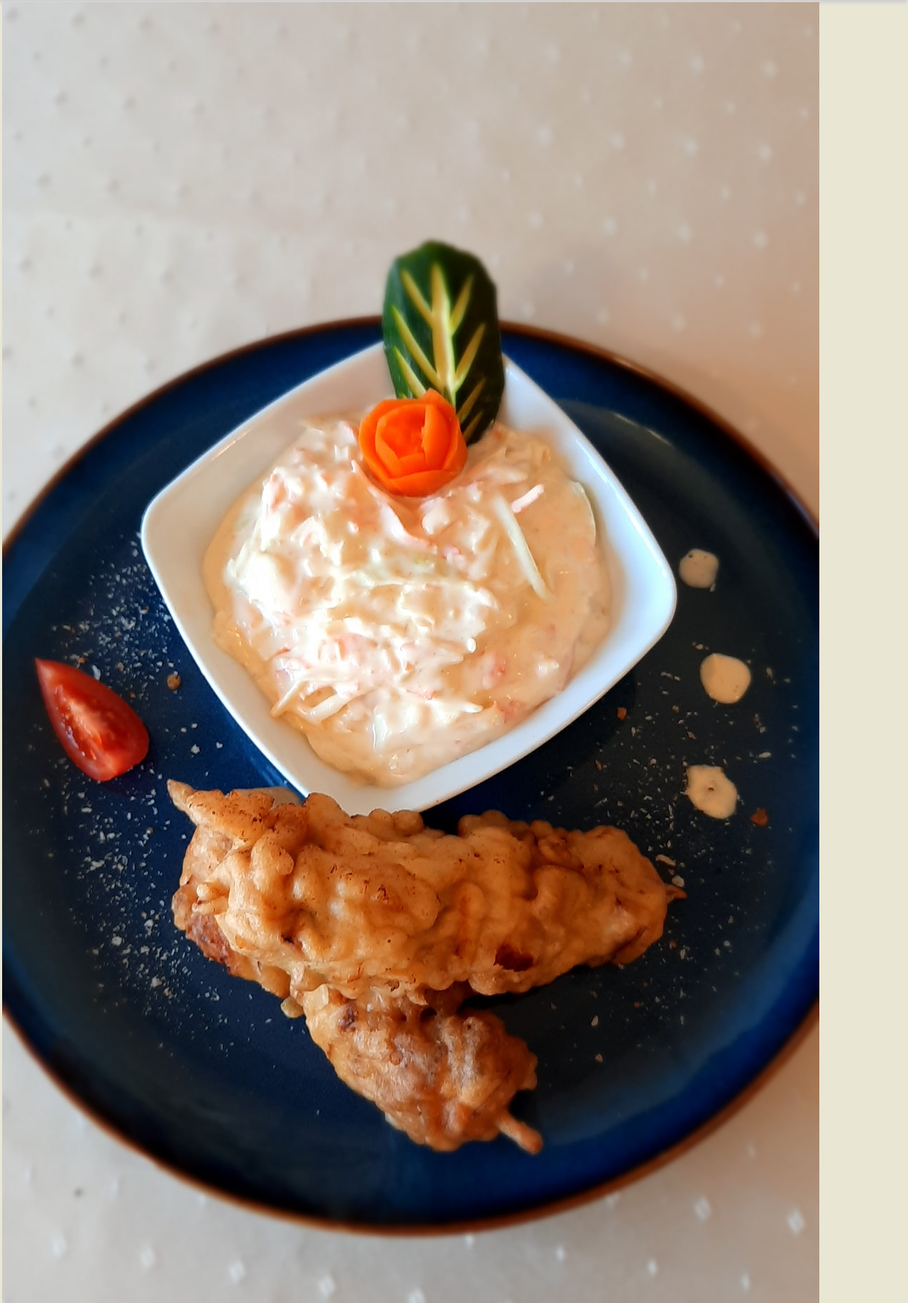
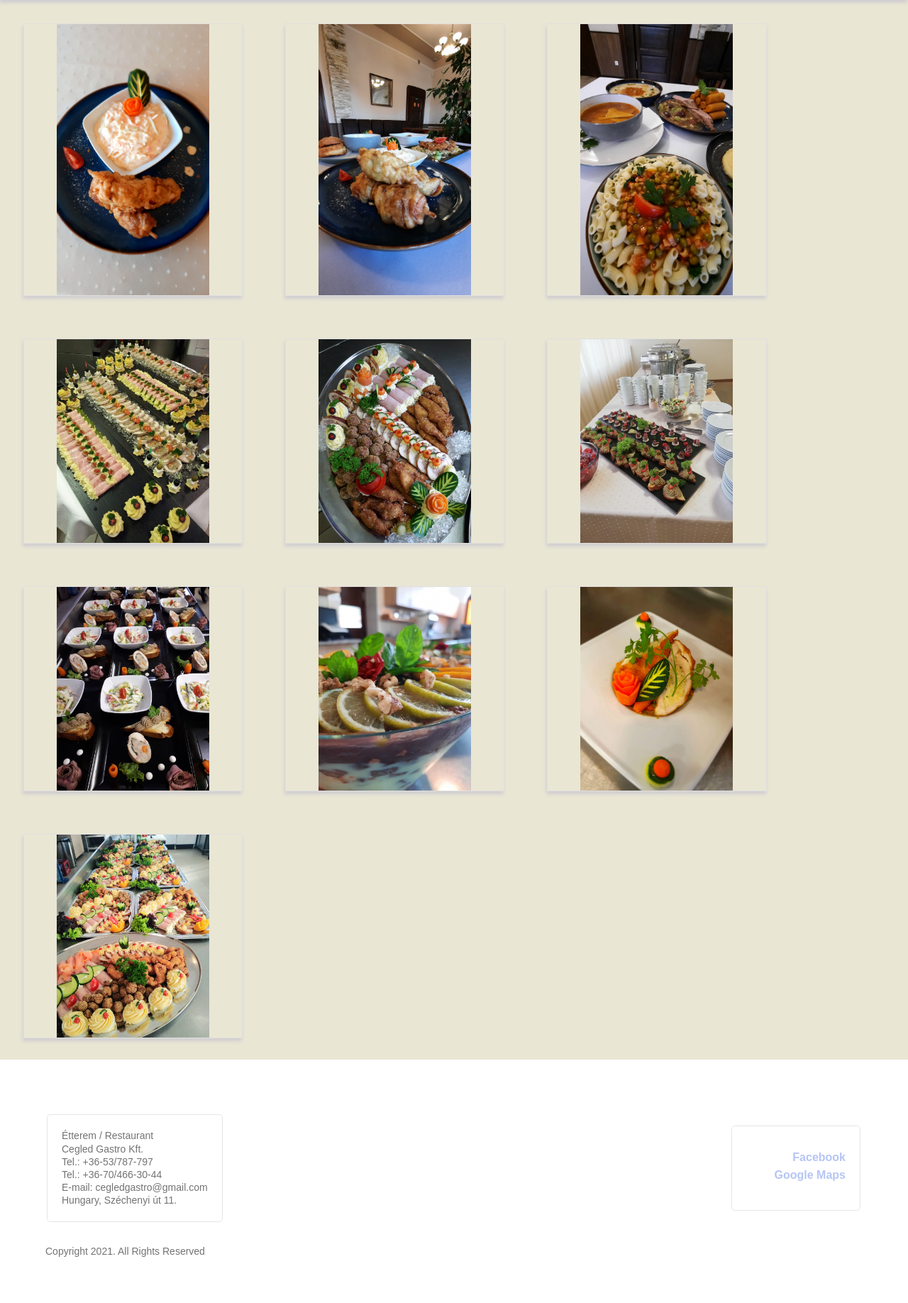
Before and after one commit to Divx1087/webterv-beadando, a PHP site: page /etelek.html in a window 1280 px wide; the page is wider, and only the part inside the window is pictured. Shown: the part 100-1936 px from the top of that part at 71% size. Run offline with PHP 8.4, Linux system fonts and the light colour scheme.

Commit message:
belepes iframe kozepre, etelek képek rendezese, white-space stb.

```diff
--- a/css/style.css
+++ b/css/style.css
@@ -93,8 +93,38 @@ div.galeria img {
   margin: auto;
   width: 100%;
   padding: 3px;
+  margin-right: auto;
+  margin-left: auto;
+  display: block;
 }
 
+div.galeria-etelek {
+  margin: 30px;
+  border: 1px solid rgba(224, 224, 224, 0.815);
+  float: left;
+  width: 24%;
+  box-shadow: -1px 4px 5px 0px rgba(209, 205, 209, 1);
+}
+
+div.galeria-etelek:hover {
+  border: 1px solid rgba(119, 119, 119, 0.856);
+  box-shadow: -1px 4px 5px 0px rgba(209, 205, 209, 1);
+}
+
+div.galeria-etelek img {
+  width: 70%;
+
+}
+
+img.Image{
+  max-width: 70%;
+  margin-right: auto;
+  margin-left: auto;
+  display: block;
+}
+div#galeria-etelek{
+  width: 600px;
+}
 .cimek{
   color: rgb(202, 80, 80);
   text-shadow: 1px 1px 5px grey;
@@ -181,7 +211,7 @@ mark{
   border: 10px solid transparent;
   padding: 15px;
   border-image: url(decorative-border_1048-11718.jpg) 30 round;
-  margin-bottom: 300px;
+  margin-bottom: 200px;
   margin-top: 170px;
 }
 
@@ -247,7 +277,7 @@ mark{
   font-weight: 800;
   color: royalblue;
   overflow: hidden;
-  background: linear-gradient(to right, midnightblue, midnightblue 50%, royalblue 50%);
+ background: linear-gradient(to right, midnightblue, midnightblue 50%, royalblue 50%);
   background-clip: text;
   -webkit-background-clip: text;
   -webkit-text-fill-color: transparent;
@@ -284,7 +314,9 @@ mark{
   box-shadow: 0px 8px 16px 0px rgba(0,0,0,0.2);
   position: static;
   border-image: url(decorative-border_1048-11718.jpg) 30 round;
-  margin: auto;
+  margin-right: auto;
+  margin-left: auto;
+  display: block;
 }
 
 @media print {
@@ -310,22 +342,36 @@ mark{
 }
 
 #rendezvenyek-btn {
-  width: 100px;
+  width: 130px;
+  height: 40px;
+  vertical-align: middle;
   box-shadow: 0px 8px 16px 0px rgba(0,0,0,0.2);
+  text-align: center;
+  display: inline-block;
+  font-size: 15px;
+  margin: 2px 2px;
+  cursor: pointer;
+  color:yellow;
+  border-radius:5px;
 }
 
 #etelek-btn {
-  width: 100px;
+  width: 130px;
+  height: 40px;
+  vertical-align: middle;
   box-shadow: 0px 8px 16px 0px rgba(0,0,0,0.2);
+  text-align: center;
+  display: inline-block;
+  font-size: 15px;
+  margin: 2px 2px;
+  cursor: pointer;
+  color:rgb(143, 30, 30);
+  border-radius:5px;
 }
 
 #rolunk-table {
   text-align: center;
   margin: auto;
-}
-
-.galeria-etelek {
-
 }
 
 .main-index {
@@ -353,3 +399,15 @@ mark{
   column-rule: 1px solid lightgrey;
   text-align: center;
 }
+
+.white-space{
+  white-space:pre;
+}
+#lista{
+  margin:auto;
+  text-align: left;
+  margin-left: 150px;
+}
+.rolunk-fooldal{
+  text-shadow: 1px 1px 5px grey;
+}
--- a/etelek.html
+++ b/etelek.html
@@ -47,65 +47,65 @@
 
     </header>
 
-      <div id="kepek">
+      <div id="kepek" class="etelek">
 
         <div class="galeria-etelek">
           <a target="_blank" href="png/galeria/kaja1.jpg">
-            <img src="png/galeria/kaja1.jpg" alt="kaja1">
+            <img src="png/galeria/kaja1.jpg" alt="kaja1" class="Image">
           </a>
         </div>
 
         <div class="galeria-etelek">
           <a target="_blank" href="png/galeria/kaja2.jpg">
-            <img src="png/galeria/kaja2.jpg" alt="kaja2">
+            <img src="png/galeria/kaja2.jpg" alt="kaja2" class="Image">
           </a>
         </div>
 
         <div class="galeria-etelek">
           <a target="_blank" href="png/galeria/kaja3.jpg">
-            <img src="png/galeria/kaja3.jpg" alt="kaja3">
+            <img src="png/galeria/kaja3.jpg" alt="kaja3" class="Image">
           </a>
         </div>
 
         <div class="galeria-etelek">
           <a target="_blank" href="png/galeria/kaja4.jpg">
-            <img src="png/galeria/kaja4.jpg" alt="kaja4">
+            <img src="png/galeria/kaja4.jpg" alt="kaja4" class="Image">
           </a>
         </div>
 
         <div class="galeria-etelek">
           <a target="_blank" href="png/galeria/kaja5.jpg">
-            <img src="png/galeria/kaja5.jpg" alt="kaja5">
+            <img src="png/galeria/kaja5.jpg" alt="kaja5" class="Image">
           </a>
         </div>
 
         <div class="galeria-etelek">
           <a target="_blank" href="png/galeria/kaja6.jpg">
-            <img src="png/galeria/kaja6.jpg" alt="kaja6">
+            <img src="png/galeria/kaja6.jpg" alt="kaja6" class="Image">
           </a>
         </div>
 
         <div class="galeria-etelek">
           <a target="_blank" href="png/galeria/kaja7.jpg">
-            <img src="png/galeria/kaja7.jpg" alt="kaja7">
+            <img src="png/galeria/kaja7.jpg" alt="kaja7" class="Image">
           </a>
         </div>
 
         <div class="galeria-etelek">
           <a target="_blank" href="png/galeria/kaja8.jpg">
-            <img src="png/galeria/kaja8.jpg" alt="kaja8">
+            <img src="png/galeria/kaja8.jpg" alt="kaja8" class="Image">
           </a>
         </div>
 
         <div class="galeria-etelek">
           <a target="_blank" href="png/galeria/kaja9.jpg">
-            <img src="png/galeria/kaja9.jpg" alt="kaja9">
+            <img src="png/galeria/kaja9.jpg" alt="kaja9" class="Image">
           </a>
         </div>
 
         <div class="galeria-etelek">
           <a target="_blank" href="png/galeria/kaja10.jpg">
-            <img src="png/galeria/kaja10.jpg" alt="kaja10">
+            <img src="png/galeria/kaja10.jpg" alt="kaja10" class="Image">
           </a>
         </div>
 
--- a/index.html
+++ b/index.html
@@ -51,7 +51,7 @@
     <div>
 
         <div class="main-index">
-            <h1>Üdvözöljük a Kiskakas Étterem weboldalán!</h1>
+            <h1 class="rolunk-fooldal">Üdvözöljük a Kiskakas Étterem weboldalán!</h1>
 
             <p style="text-align: center">
                 Cegléden található éttermünk hosszú idők óta, a baráti összejövetelek, a sikeres üzleti ebédek, a meghitt családi események találkozó helye.
@@ -62,7 +62,7 @@
             <br>
             <br>
 
-            <h1>Kedves vendégeink!</h1>
+            <h1 class="rolunk-fooldal">Kedves vendégeink!</h1>
 
             <p>
                 Ételeink kiszállítását vállaljuk a X. XVIII. XIX. XX. kerületbe, a XVII. kerület egy részére (1173, 1174), a XXIII. kerület egy részére (1237, 1238) valamint Vecsésre és Gyálra.
--- a/login.html
+++ b/login.html
@@ -82,9 +82,9 @@
                 </form>
 
             </div>
-
-            <iframe src="https://kiskakasvendeglo.eu/login" title="Facebook" class="iframe-kakaseu"></iframe>
-
+            <div id="belepes">
+                 <iframe src="https://kiskakasvendeglo.eu/login" title="Facebook" class="iframe-kakaseu"></iframe>
+             </div>
         </div>
 
         <footer id="global-footer">
```
Also changed, not shown: rolunk.html (+5 -7 lines), css/border.png (deleted), css/fekete.png (deleted), css/piros.png (deleted).
